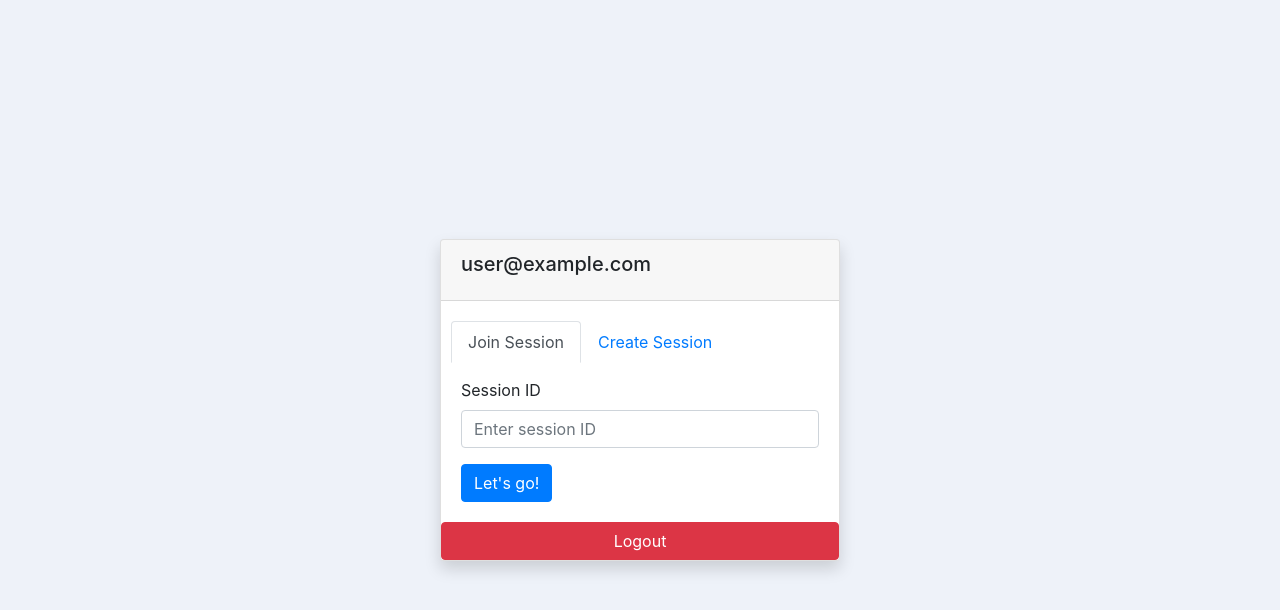
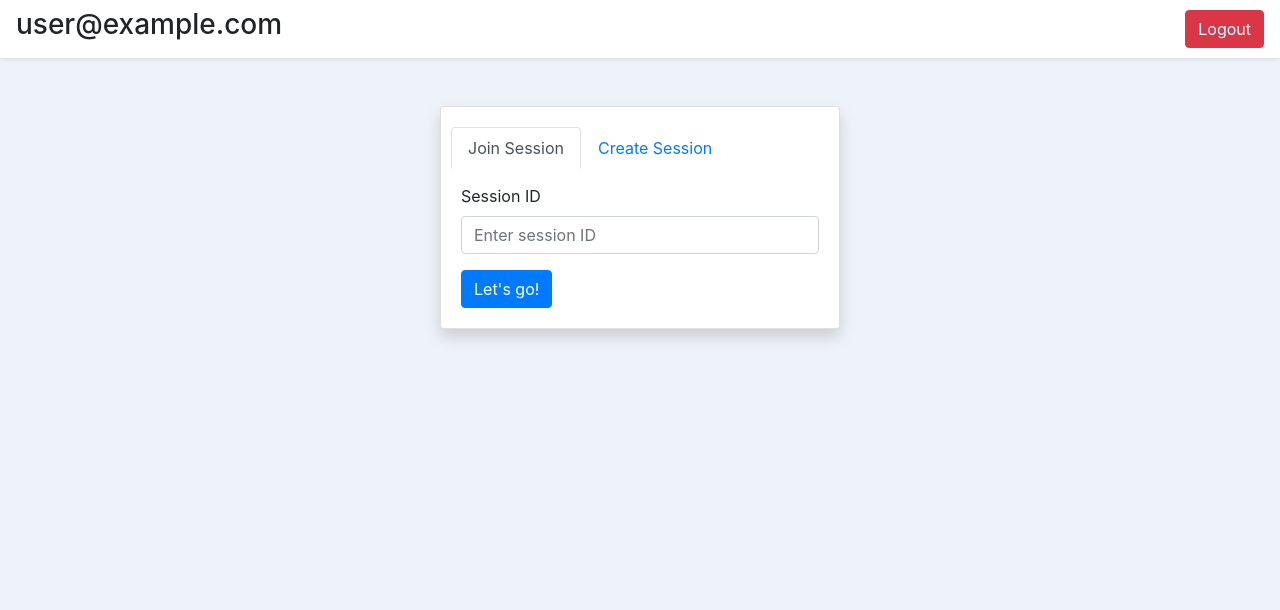
Before and after one commit to Gginne/PalatePals, a React (Create React App) app: page / in a window 1280 px wide. Shown: the top 610 px of the page. Built offline with nearby package versions, Linux system fonts and the light colour scheme; no server answers; sample sign-in values are in the browser's storage.

Commit message:
add navbar on top

```diff
--- a/src/components/Dashboard.js
+++ b/src/components/Dashboard.js
@@ -6,16 +6,11 @@ import JoinExistingSession from "./sessions/JoinExistingSession";
 import { useAuth } from "../contexts/AuthContext";
 
 export default function Dashboard() {
-  const {logout, currentUser} = useAuth()
 
   const [form, setForm] = useState("join");
   return (
     <CenteredContainer>
       <Card className="shadow">
-        <Card.Header>
-          <Card.Title>{currentUser.email}</Card.Title>
-        </Card.Header>
-
         <Card.Body>
 
           <Tabs
@@ -30,10 +25,8 @@ export default function Dashboard() {
             <Tab eventKey="create" title="Create Session">
               <NewSession />
             </Tab>
-
           </Tabs>
         </Card.Body>
-        <Button variant="danger" onClick={logout}>Logout</Button>
       </Card>
     </CenteredContainer>
   );
--- a/src/components/Session.js
+++ b/src/components/Session.js
@@ -1,6 +1,6 @@
 import { useEffect } from "react";
-import { Card, Container, Navbar, Nav, Button } from "react-bootstrap";
-import { Link, useParams } from "react-router-dom";
+import { Card, Container, Navbar, Button } from "react-bootstrap";
+import { useParams } from "react-router-dom";
 import { db } from "../firebase";
 import { useAuth } from "../contexts/AuthContext";
 import { useState } from "react";
@@ -75,24 +75,7 @@ export default function Session() {
 
   return (
     <div>
-
-          <Navbar className="bg-white shadow-sm" data-bs-theme="dark">
-            <Container>
-              <Navbar.Brand>Session ID {sessionId}</Navbar.Brand>
-              <Nav className="me-auto">
-                <Button
-                  className="mx-2"
-                  variant="warning"
-                  onClick={handleResetSwipes}
-                >
-                  reset
-                </Button>
-                <Button className="mx-2" variant="danger" as={Link} to="/">
-                  Exit
-                </Button>
-              </Nav>
-            </Container>
-          </Navbar>
+          <Navbar className="bg-white shadow-sm" data-bs-theme="dark" />
           <Container className="mt-5 d-flex justify-content-center">
             {restaurantRequest.data.length > 0 ? (
               currentIndex === restaurantRequest.data.length ? (
@@ -108,6 +91,8 @@ export default function Session() {
                   data={restaurantRequest.data[currentIndex]}
                   onSwipeLeft={handleSwipeLeft}
                   onSwipeRight={handleSwipeRight}
+                  session={sessionId}
+                  reset={handleResetSwipes}
                 />
               )
             ) : (
--- a/src/components/auth/AuthLayout.js
+++ b/src/components/auth/AuthLayout.js
@@ -1,12 +1,17 @@
 import React from "react"
 import { useAuth } from "../../contexts/AuthContext"
 import { Navigate, Outlet } from "react-router-dom"
+import { Button, Navbar } from "react-bootstrap";
 
 export default function AuthLayout() {
-  const { currentUser } = useAuth()
+  const { currentUser, logout } = useAuth()
 
   return currentUser !== null ? (
     <>
+    <Navbar className="bg-white shadow-sm d-flex align-items-center justify-content-between" data-bs-theme="dark">
+      <h3>{currentUser.email}</h3>
+      <Button variant="danger" onClick={logout}>Logout</Button>
+    </Navbar>
       <Outlet />
      </>
 
--- a/src/components/commons/CenteredContainer.js
+++ b/src/components/commons/CenteredContainer.js
@@ -2,7 +2,7 @@ import React from 'react'
 import { Container } from 'react-bootstrap'
 export default function CenteredContainer({children}) {
   return (
-    <Container className="d-flex align-items-center justify-content-center"
+    <Container className="d-flex mt-5 justify-content-center"
       style={{ minHeight: "100vh" }}>
       <div className="w-100" style={{ maxWidth: "400px" }}>
         {children}
--- a/src/components/places/RestaurantCard.js
+++ b/src/components/places/RestaurantCard.js
@@ -1,9 +1,25 @@
 import React from 'react';
 import { Card, Button, Badge } from 'react-bootstrap';
+import { Link } from "react-router-dom";
 
-export default function RestaurantCard({ data, onSwipeLeft, onSwipeRight }) {
+export default function RestaurantCard({ data, onSwipeLeft, onSwipeRight, session, reset }) {
   return (
     <Card className="my-2 shadow-sm w-100" style={{maxWidth: '25rem'}}>
+       <Card.Header>
+          <div className="me-auto">
+            <Card.Title >Session ID {session}</Card.Title>
+              <Button
+                className="mx-2"
+                variant="warning"
+                onClick={reset}
+                >
+                  Reset
+              </Button>
+              <Button className="mx-2" variant="danger" as={Link} to="/">
+                Exit
+              </Button>
+            </div>
+          </Card.Header>
       <Card.Body>
         <Card.Title>{data.name}</Card.Title>
         <Card.Text>
```
